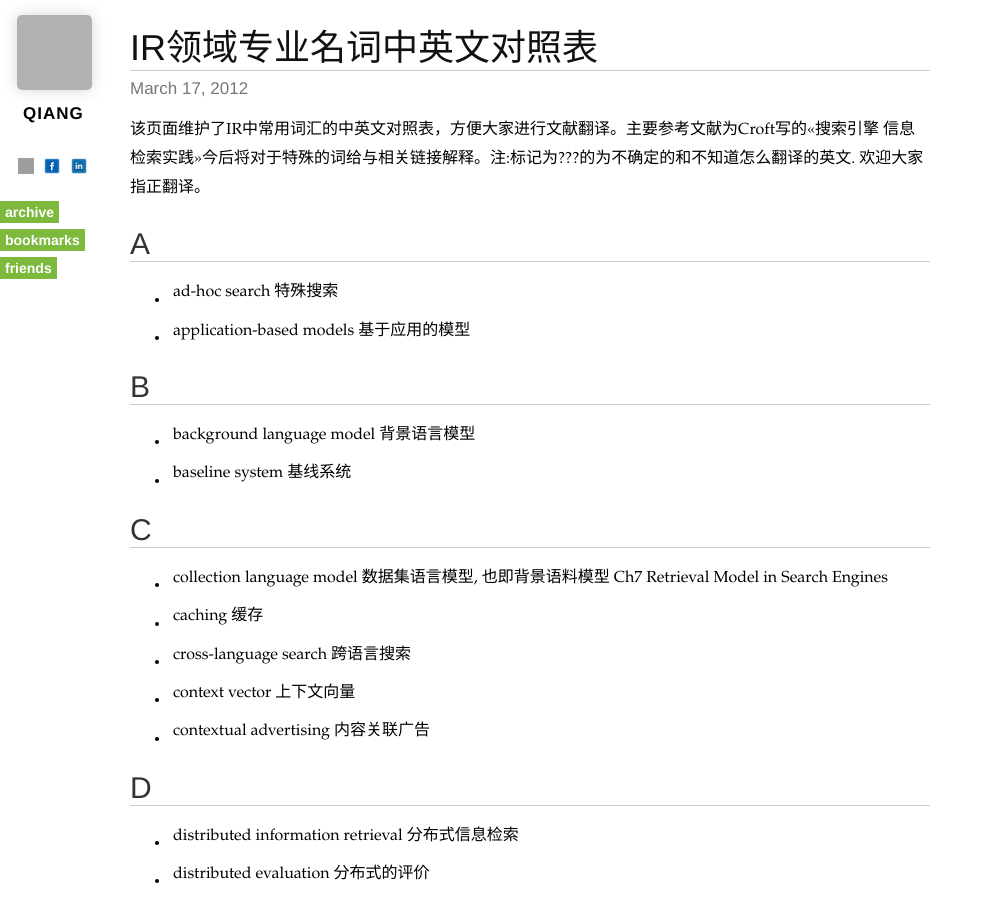
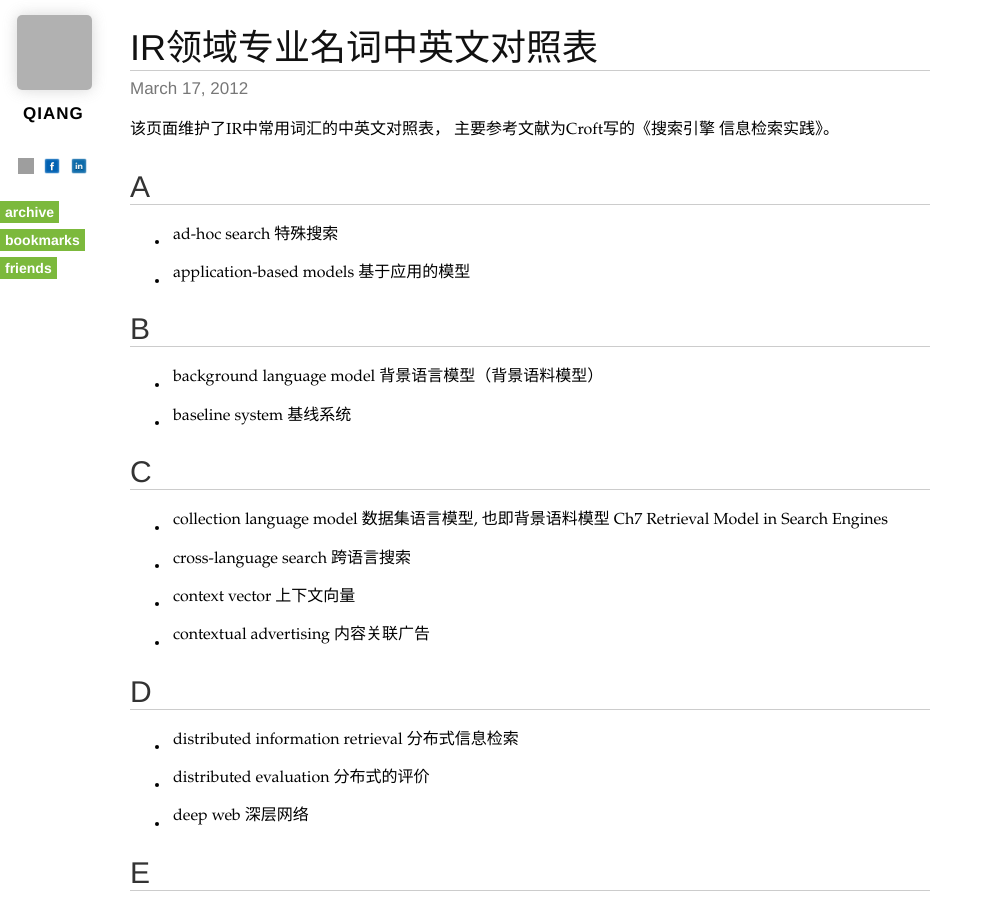
Before and after one commit to qiangrw/qiangrw.github.com, a Jekyll site: the page built from _posts/2012-03-17-IR-dic.md, in a window 1280 px wide and 900 px high. Shown: the whole window, without its empty margins (0-993 px from the left). Built offline with Jekyll 4.4.1, drawn with Linux system fonts in a browser that asks for light colours; nearby versions of some CDN libraries; some web fonts are replaced; Markdown is read by kramdown in place of the engine named in the settings; comment, search, counter and statistics services are not loaded; some of the changed text lies outside the part shown; grey boxes are pictures that could not be loaded.

Commit message:
minor change to IR dict post

```diff
--- a/_posts/2012-03-17-IR-dic.md
+++ b/_posts/2012-03-17-IR-dic.md
@@ -6,23 +6,21 @@
 keywords: IR, Information Retrieval, Dictionary, Translation
 ---
 
-该页面维护了IR中常用词汇的中英文对照表，方便大家进行文献翻译。主要参考文献为Croft写的<<搜索引擎 信息检索实践>>今后将对于特殊的词给与相关链接解释。注:标记为???的为不确定的和不知道怎么翻译的英文. 欢迎大家指正翻译。
+该页面维护了IR中常用词汇的中英文对照表， 主要参考文献为Croft写的《搜索引擎 信息检索实践》。
 
 ## A
 * ad-hoc search | 特殊搜索
 * application-based models | 基于应用的模型
 
 ## B
-* background language model | 背景语言模型
+* background language model | 背景语言模型（背景语料模型）
 * baseline system | 基线系统
 
 ## C
 * collection language model | 数据集语言模型, 也即背景语料模型 | Ch7 Retrieval Model in Search Engines
-* caching | 缓存
 * cross-language search | 跨语言搜索
 * context vector | 上下文向量
 * contextual advertising | 内容关联广告
-
 
 ## D
 * distributed information retrieval | 分布式信息检索
@@ -79,7 +77,6 @@
 * relevance model | 相关性模型
 * recall | 召回率
 
-
 ## S
 * sentence retrieval | 句子检索
 * search engines | 搜索引擎
```
Also changed, not shown: other parts of _posts/2012-03-17-IR-dic.md (+4 -1 lines).
